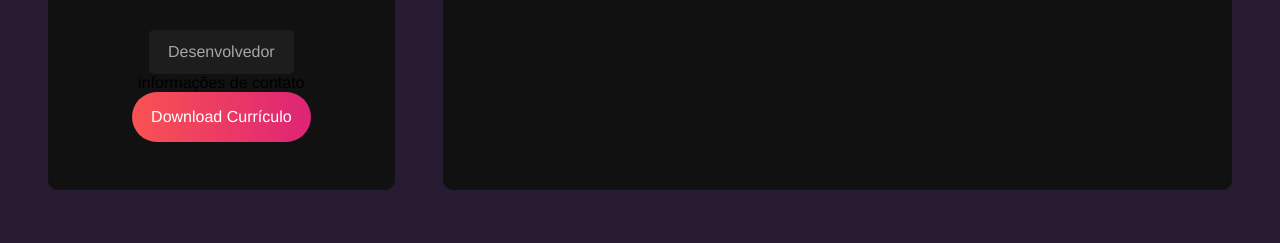
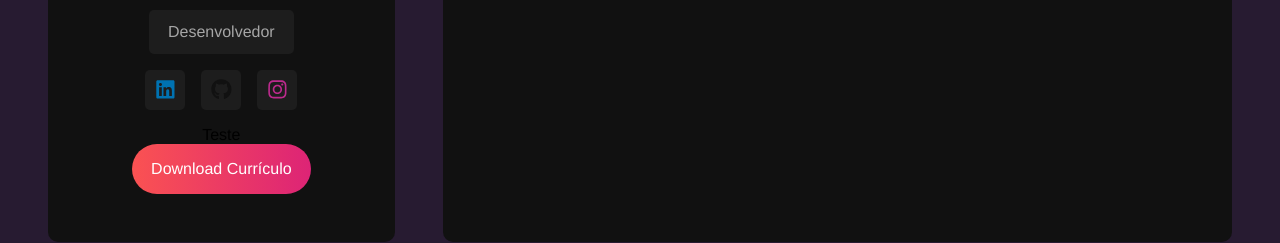
Before and after one commit to PhilipeF/site-portfolio, a React (Vite) app: page / in a window 1280 px wide. Shown: the part 482-725 px from the top of the page. Built offline with nearby package versions, Linux system fonts and the light colour scheme.

Commit message:
criando componentes social networks

```diff
--- a/src/components/Sidebar.jsx
+++ b/src/components/Sidebar.jsx
@@ -1,14 +1,16 @@
+import SoicialNetworks from './SocialNetWorking';
+
+import profile from '../img/profile.jpeg';
 import '../styles/components/sidebar.sass';
-import profile from '../img/profile.jpeg';
-import SoicialNetworking from './SocialNetWorking';
+import InformationContainer from './informationContainer';
 
 const Sidebar = () => {
     return (
         <aside id="sidebar">
-            <img src={profile} alt="" />
-            <SoicialNetworking/>
+            <img src={profile} alt="Philipe Ferreira" />
             <p className="title">Desenvolvedor</p>
-            <p>informações de contato</p>
+            <SoicialNetworks />
+            <InformationContainer />
             <a href="" className="btn">
                 Download Currículo
             </a>
--- a/src/components/SocialNetWorking.jsx
+++ b/src/components/SocialNetWorking.jsx
@@ -1,10 +1,22 @@
 import { FaLinkedin, FaGithub, FaInstagram } from 'react-icons/fa';
 import '../styles/components/socialnetworking.sass';
 
-const SoicialNetworking = () => {
+const socialNetworking = [
+    { name: "linkedin", icon: <FaLinkedin /> },
+    { name: "github", icon: <FaGithub /> },
+    { name: "instagram", icon: <FaInstagram /> }
+]
+
+const SoicialNetworks = () => {
     return (
-        <div> <FaLinkedin /> <FaGithub /> <FaInstagram /> </div>
-    )
-}
+        <section id="social-networks">
+            {socialNetworking.map((network) => (
+                <a href="#" className='social-btn' id={network.name} key={network.name}>
+                    {network.icon}
+                </a>
+            ))}
+        </section>
+    );
+};
 
-export default SoicialNetworking
+export default SoicialNetworks
--- /dev/null
+++ b/src/components/informationContainer.jsx
@@ -0,0 +1,10 @@
+import '../styles/components/informationcontainer.sass'
+import { AiFillPhone, AiOutlineMail, AiFillEnvironment } from 'react-icons/ai';
+
+const InformationContainer = () => {
+    return (
+        <p>Teste</p>
+    )
+}
+
+export default InformationContainer;
--- a/src/styles/components/socialnetworking.sass
+++ b/src/styles/components/socialnetworking.sass
@@ -1 +1,29 @@
-@import '../variables'
+@use '../variables'
+@use '../mixins'
+
+#social-networks
+    @include  mixins.center
+    gap: 1rem
+    margin: 1rem 0
+
+    .social-btn
+        padding: .6rem
+        background-color: variables.$bg-color-secondary
+        border-radius: variables.$card-border-radius
+        color: #333
+        font-size: 1.3rem
+        @include mixins.center
+
+    #linkedin
+        color: #0072b1
+
+    #github
+        color: #111
+
+    #instagram
+        color: #bc2a8d
+
+    :hover
+        background: variables.$gradient
+        > svg
+            color: variables.$text-color
--- a/src/styles/mixins.sass
+++ b/src/styles/mixins.sass
@@ -1,4 +1,9 @@
 @use 'variables'
+
+@mixin center
+    display: flex
+    justify-content: center
+    align-items: center
 
 @mixin btn
     padding: 1rem 1.2rem
```
Also changed, not shown: src/styles/components/informationcontainer.sass (added).
